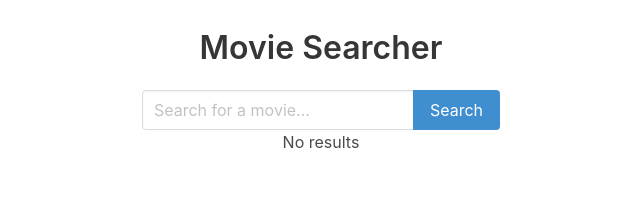
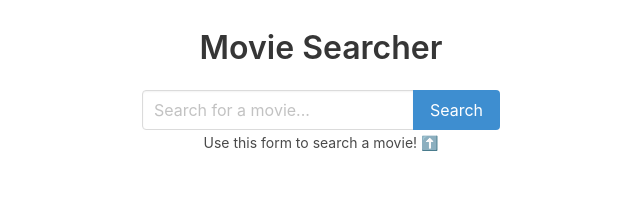
Before and after one commit to katherinebl/movies-searcher, a React (Create React App) app: page / in a window 1280 px wide. Shown: the top 204 px of the page, without its empty margins (319-959 px from the left). Built offline with nearby package versions, Linux system fonts and the light colour scheme.

Commit message:
Added a state property so the searcher component shows a correct initial msg to the user

```diff
--- a/src/App.js
+++ b/src/App.js
@@ -7,12 +7,18 @@ import './App.css';
 import 'bulma/css/bulma.css'
 
 class App extends Component {
-  state = { data: [] }
+  state = { usedSearchBar: false,
+            data: []
+          }
 
   _handleData = (data) => {
-    this.setState({ data })
-    console.log(data);
+    this.setState({ data, usedSearchBar: true })
+  }
 
+  _renderData = () => {
+    return this.state.data.length === 0
+      ? <p>No results</p>
+      : <MovieList movies={this.state.data} />
   }
   render() {
     return (
@@ -21,10 +27,11 @@ class App extends Component {
         <div className="SearchForm-wrapper">
           <SearchForm onData={this._handleData}/>
         </div>
-        {this.state.data.length === 0
-          ? <p>No results</p>
-          : <MovieList movies={this.state.data} />
+        { (this.state.usedSearchBar)
+          ? this._renderData()
+          : <small>Use this form to search a movie! ⬆️ </small>
         }
+
       </div>
     );
   }
```
